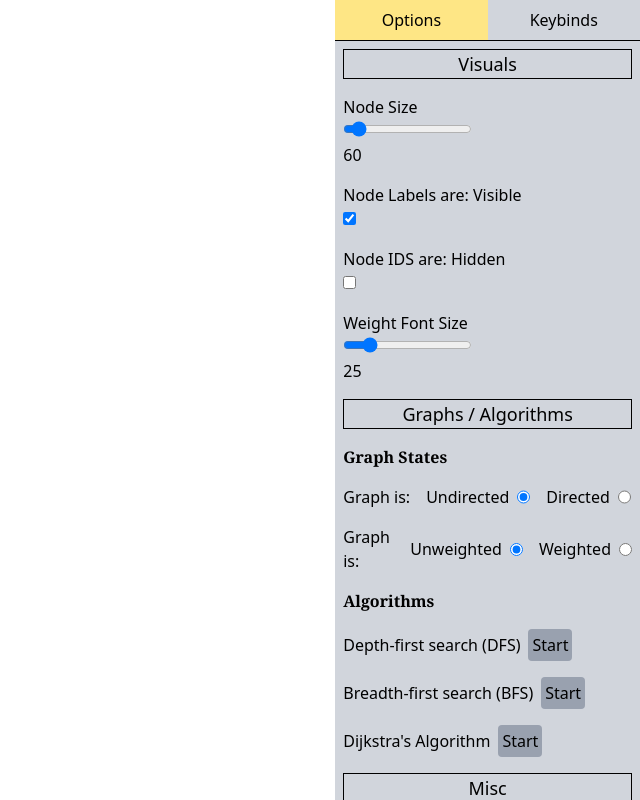
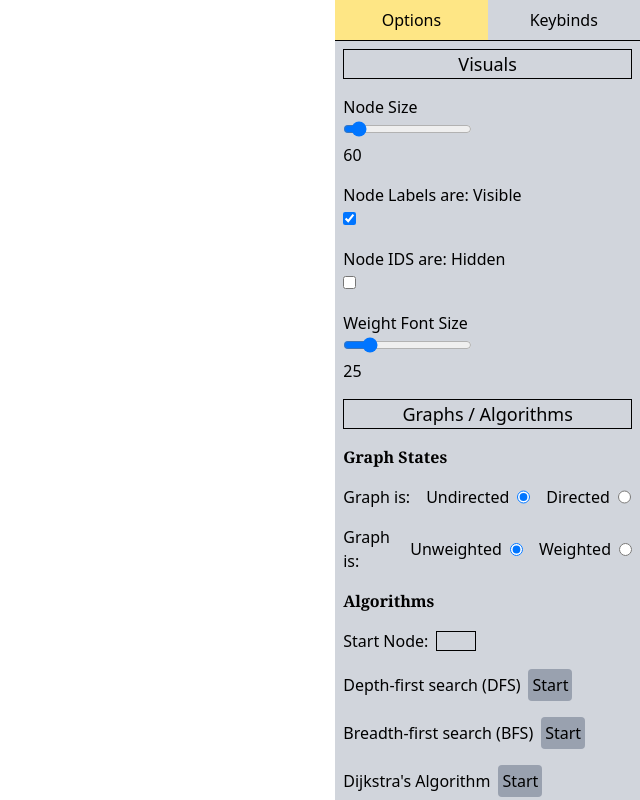
Before and after one commit to bjwdenbesten/Graphical, a React (Vite) app: page /graph in a window 1280 px wide. Shown: the whole page, without its empty margins (640-1280 px from the left). Built offline with nearby package versions, Linux system fonts and the light colour scheme.

Commit message:
added dfs, output box

```diff
--- /dev/null
+++ b/src/algorithms/DFS.ts
@@ -0,0 +1,22 @@
+import type {NodeData, EdgeData, Pair} from "../types.ts";
+import {createAdjList} from "./createAdjList.ts";
+
+
+export function DFS_main(nodeList: NodeData[], edgeList: EdgeData[], isDirected: boolean, startNode: number) {
+    const adjList: Record<number, number[]> = createAdjList(nodeList, edgeList, isDirected);
+    const visited: Record<number, boolean> = {};
+    const path: Pair[] = [];
+    DFS(startNode, visited, adjList, path);
+    return path;
+}
+
+function DFS(node: number, visited: Record<number, boolean>, adjList: Record<number, number[]>, path: Pair[]) {
+    visited[node] = true;
+    const neighbors = adjList[node] || [];
+    for (let i = 0; i < neighbors.length; i++) {
+        if (!visited[neighbors[i]]) {
+            path.push([node, neighbors[i]]);
+            DFS(neighbors[i], visited, adjList, path);
+        }
+    }
+}
--- /dev/null
+++ b/src/algorithms/createAdjList.ts
@@ -0,0 +1,32 @@
+import type { NodeData, EdgeData } from "../types"
+
+export function createAdjList(nodeList: NodeData[], edgeList: EdgeData[], isDirected: boolean): Record<number, number[]> {
+    const adjList: Record<number, number[]> = {};
+
+    for (let i = 0; i < edgeList.length; i++) {
+        let startID = edgeList[i].startID;
+        let endID = edgeList[i].endID;
+        let startLabel = -1;
+        let endLabel= -1;
+
+        //find the labels of the start and ending nodes
+        for (let i = 0; i < nodeList.length; i++) {
+            if (nodeList[i].id == startID)startLabel = nodeList[i].label;
+            if (nodeList[i].id == endID)endLabel = nodeList[i].label;
+        }
+
+        //Always add the path from start -> end node;
+        if (!adjList[startLabel]) adjList[startLabel] = [];
+        adjList[startLabel].push(endLabel);
+
+        //if the graph isn't directed, the reverse path also exists
+        if (!isDirected) {
+            if (!adjList[endLabel]) adjList[endLabel] = [];
+            adjList[endLabel].push(startLabel);
+        }
+    }
+    for (const key in adjList) {
+        adjList[key].sort((a, b) => a - b);
+    }
+    return adjList;
+}
--- a/src/components/Edge.tsx
+++ b/src/components/Edge.tsx
@@ -1,7 +1,6 @@
 import React from 'react'
 import { useState , useRef, useEffect } from 'react';
-
-import type {NodeData} from "./Graph";
+import type {NodeData} from '../types';
 
 interface EdgeProps {
     id: number;
--- a/src/components/Graph.tsx
+++ b/src/components/Graph.tsx
@@ -2,30 +2,13 @@ import GraphMenu from "./GraphMenu";
 import Node from "./Node";
 import Edge from "./Edge";
 import { useState, useEffect, useCallback, useRef } from "react";
+import type {NodeData, EdgeData, groupedEdge, Pair} from "../types.ts";
+
+import { DFS_main } from "../algorithms/DFS";
+
 
 let node_id = 0;
 let edge_id = 0;
-
-export interface NodeData {
-  id: number;
-  label: number;
-  x: number;
-  y: number;
-  size: number;
-}
-
-interface EdgeData {
-  id: number;
-  weight: number;
-  startID: number;
-  endID: number;
-}
-
-type groupedEdge = {
-  edge: EdgeData;
-  index: number;
-  total: number;
-}
 
 const groupEdges = (edges: EdgeData[]) : groupedEdge[] => {
   const map = new Map<string, EdgeData[]>();
@@ -75,6 +58,9 @@ const Graph = () => {
   //weight states
   const [weightSize, setWeightSize] = useState<number> (25);
 
+  //menu
+  const [outputString, setOutputString] = useState<string> ("");
+
 
 
   const mouseRef = useRef(mousePosition);
@@ -85,6 +71,26 @@ const Graph = () => {
   //graph states
   const [isWeighted, setIsWeighted] = useState(false);
   const [isDirected, setIsDirected] = useState(false);
+
+  //algorithm handling
+  const DFS = (startingNode: number) => {
+    const path = DFS_main(nodes, edges, isDirected, startingNode);
+    setOutputString(convert_output("DFS", path));
+  }
+
+  const convert_output = (type: string, pairs: Pair[]) => {
+    let ret_string = type + " Path:\nTotal Steps: ";
+    ret_string += pairs.length + "\n";
+    for (let i = 0; i < pairs.length; i++) {
+      ret_string += "Node " + pairs[i][0] + " to Node " + pairs[i][1];
+      if (i != pairs.length - 1) {
+        ret_string += '\n';
+      }
+    }
+    return ret_string;
+  }
+
+
 
   const changeWeight = (id: number, newWeight: number) => {
     setEdges(prev =>
@@ -159,7 +165,7 @@ const Graph = () => {
     window.addEventListener("mousedown", selectFirstNode);
     window.addEventListener("mouseup", selectSecondNode);
     return() => {window.removeEventListener("mousedown", selectFirstNode), window.removeEventListener("mouseup", selectSecondNode)}
-  }, [nodeHovered, nodes, startNode])
+  }, [nodeHovered, nodes, startNode]);
 
 
 
@@ -369,6 +375,8 @@ const Graph = () => {
             setIsDirected={setIsDirected}
             clearGraph={clearComponents}
             clearWeights={clearWeights}
+            DFS={DFS}
+            outputString ={outputString}
           />
       </div>
     </>
--- a/src/components/GraphMenu.tsx
+++ b/src/components/GraphMenu.tsx
@@ -22,15 +22,18 @@ type GraphMenuProps = {
   setIsDirected: React.Dispatch<React.SetStateAction<boolean>>;
   clearGraph: () => void;
   clearWeights: () => void;
+  DFS: (node : number) => void;
+  outputString: string;
 };
 
 
-const GraphMenu = ({ keyBinds, setKeyBinds, nodeSize, setNodeSize, weightFontSize, setWeightFontSize, showNodeLabels, setShowNodeLabels, showNodeIDS, setShowNodesIDS, isWeighted, setIsWeighted, isDirected, setIsDirected, clearGraph, clearWeights}: GraphMenuProps) => {
+const GraphMenu = ({ keyBinds, setKeyBinds, nodeSize, setNodeSize, weightFontSize, setWeightFontSize, showNodeLabels, setShowNodeLabels, showNodeIDS, setShowNodesIDS, isWeighted, setIsWeighted, isDirected, setIsDirected, clearGraph, clearWeights, DFS, outputString}: GraphMenuProps) => {
   const [menuState, setMenuState] = useState("options");
   const [changingKey, setChangingKey] = useState<string | null>(null);
   const [visualState, setVisualState] = useState(true);
   const [graphsAlgosState, setGraphsAlgosState] = useState(true);
   const [miscState, setMiscState] = useState(false);
+  const [startNode, setStartNode] = useState<number | null>(null);
 
 
 
@@ -145,8 +148,16 @@ const GraphMenu = ({ keyBinds, setKeyBinds, nodeSize, setNodeSize, weightFontSiz
               <div>
                 <h1 className="font-bold p-2">Algorithms</h1>
                 <div className="p-2 flex flex-row items-center">
+                  <h2 className="mr-2">Start Node: </h2>
+                  <input onChange={(e) => setStartNode(Number(e.target.value))} type="number" className="w-10 h-5 border"/>
+                </div>
+                <div className="p-2 flex flex-row items-center">
                   <h2>Depth-first search (DFS)</h2>
-                  <button className="bg-gray-400 p-1 ml-2 rounded">Start</button>
+                  <button onClick={() => {
+                    if (startNode !== null) {
+                      DFS(startNode);
+                    }
+                  }} className="bg-gray-400 p-1 ml-2 rounded" >Start</button>
                 </div>
                 <div className="p-2 flex flex-row items-center">
                   <h2>Breadth-first search (BFS)</h2>
@@ -155,6 +166,10 @@ const GraphMenu = ({ keyBinds, setKeyBinds, nodeSize, setNodeSize, weightFontSiz
                 <div className="p-2 flex flex-row items-center">
                   <h2>Dijkstra's Algorithm</h2>
                   <button className="bg-gray-400 p-1 ml-2 rounded">Start</button>
+                </div>
+                <div className="p-2 flex flex-col items-center">
+                  <h2>Output box</h2>
+                 <textarea value={outputString} readOnly className="border w-full h-40 resize-none"></textarea>
                 </div>
               </div>
             </div>
--- /dev/null
+++ b/src/types.ts
@@ -0,0 +1,22 @@
+export interface NodeData {
+    id: number;
+    label: number;
+    x: number;
+    y: number;
+    size: number;
+  }
+
+export interface EdgeData {
+    id: number;
+    weight: number;
+    startID: number;
+    endID: number;
+  }
+
+export type groupedEdge = {
+    edge: EdgeData;
+    index: number;
+    total: number;
+  }
+
+export type Pair = [number, number];
```
Also changed, not shown: src/algorithms/BFS.ts (added, +9 -0 lines).
